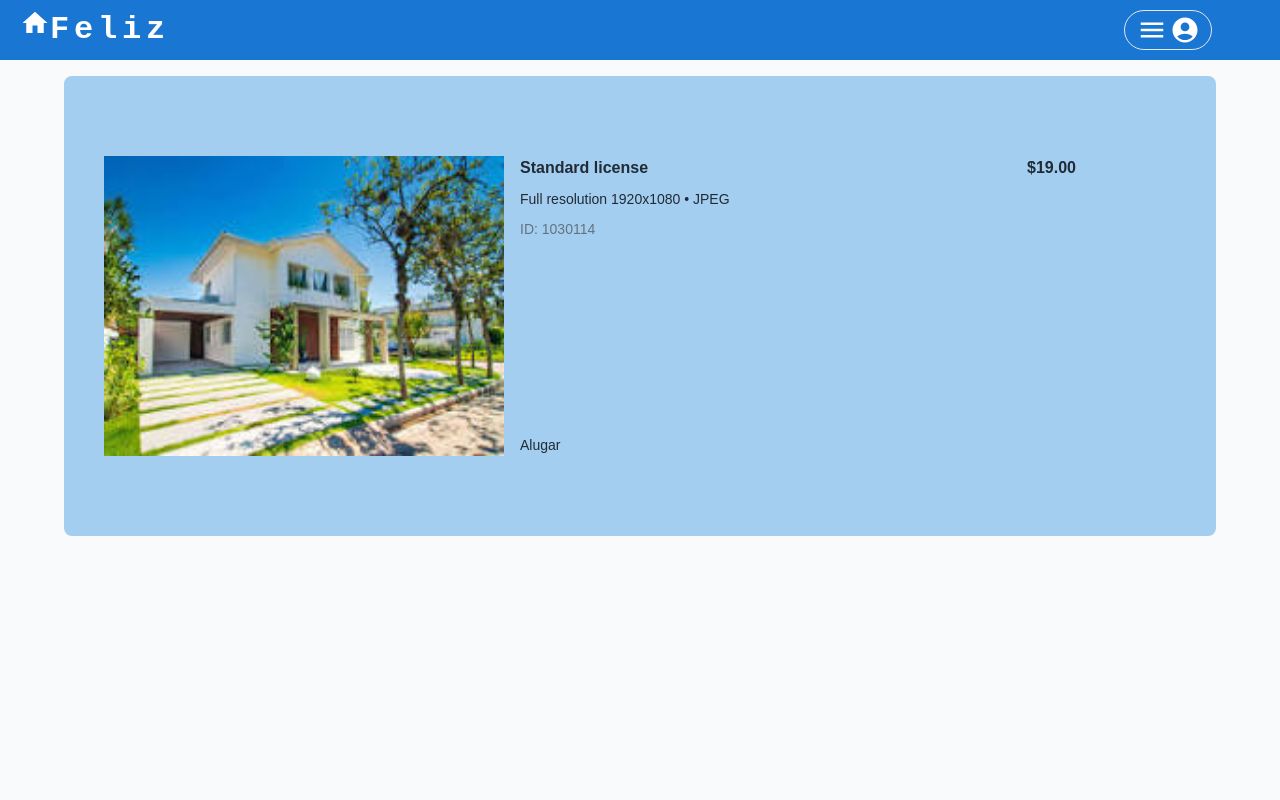
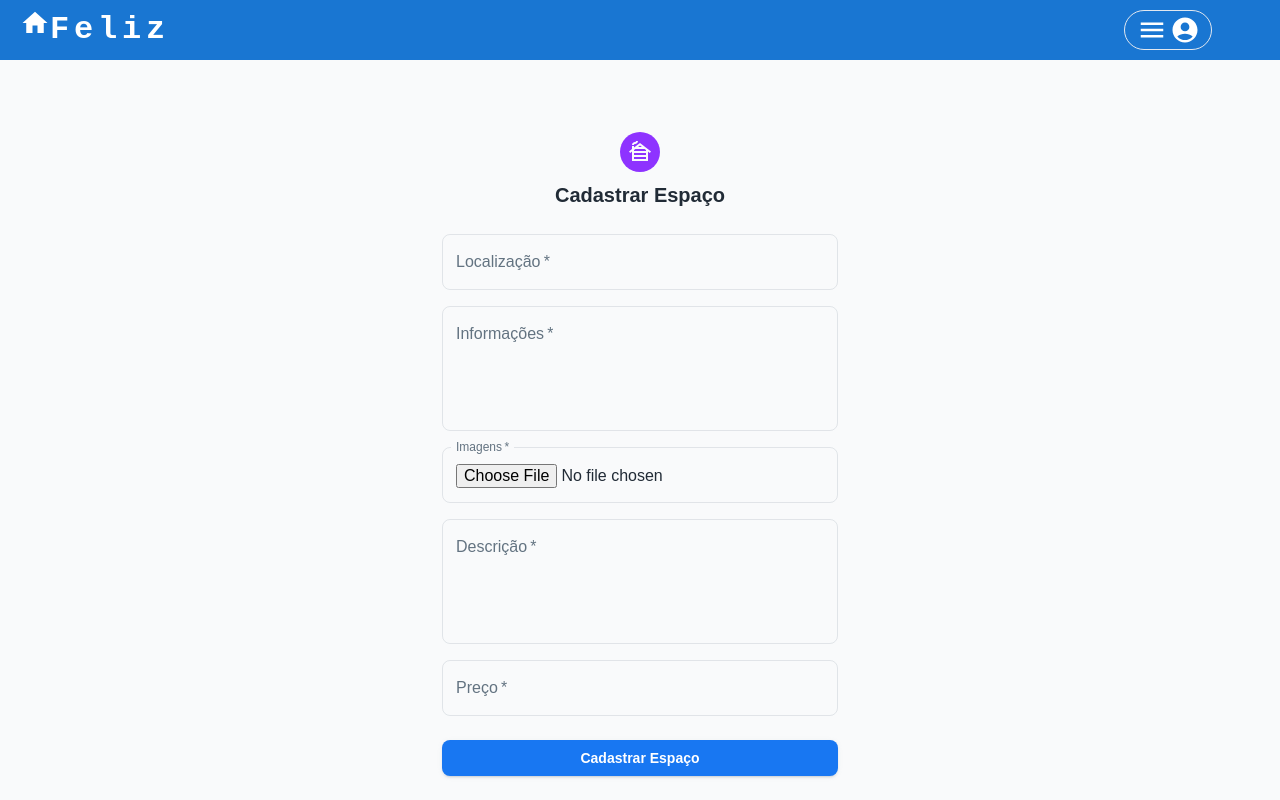
Before and after one commit to thiagofelizardu/Projeto_PAS, a React (Vite) app: page /register-espaco in a window 1280 px wide. Before the commit this address led to /home. Built offline with nearby package versions, Linux system fonts and the light colour scheme.

Commit message:
Cadastro Espaço

```diff
--- a/src/App.jsx
+++ b/src/App.jsx
@@ -1,34 +1,38 @@
-import React from 'react'
+import React from 'react';
 import { Routes, Route, Navigate } from 'react-router-dom';
-import { Container } from '@mui/material';
-
 import SignUp from './pages/signs/SignUp';
 import SignIn from './pages/signs/SignIn';
-import  ThemeProvider  from './theme';
+import ThemeProvider from './theme';
 import AuthProvider from './context/AuthProvider';
 import HomePage from './pages/HomePage';
 import NavBar from './components/NavBar';
 import Sobre from './pages/Sobre';
 import Inside from './pages/Inside';
 import Profile from './pages/Profile';
-
+import Page404 from './pages/Page404';
+import RegistrarEspaco from './pages/RegistarEspaco';
+import { CadastroProvider } from './context/CadastroContext';
 
 const App = () => {
   return (
     <ThemeProvider>
       <AuthProvider>
+        <CadastroProvider>
           <div className='bodyApp'>
             <NavBar />
             <Routes>
               <Route path="/profile" element={<Profile />} />
+              <Route path="/register-espaco" element={<RegistrarEspaco />} />
               <Route path="/sobre" element={<Sobre />} />
               <Route path="/sign-up" element={<SignUp />} />
               <Route path="/sign-in" element={<SignIn />} />
               <Route path="/home" element={<HomePage />} />
               <Route path="/inside" element={<Inside />} />
-          <Route path="*" element={<Navigate to="/home" replace />} />
+              <Route path="/page404" element={<Page404 />} />
+              <Route path="*" element={<Navigate to="/Page404" replace />} />
             </Routes>
           </div>
+        </CadastroProvider>
       </AuthProvider>
     </ThemeProvider>
   );
--- /dev/null
+++ b/src/components/FormatPrice.jsx
@@ -0,0 +1,7 @@
+
+export default function FormatPrice(price) {
+    return new Intl.NumberFormat('pt-BR', {
+      style: 'currency',
+      currency: 'BRL',
+    }).format(price);
+  }
--- a/src/components/navBar/UserMenu.jsx
+++ b/src/components/navBar/UserMenu.jsx
@@ -12,7 +12,7 @@ const options = [
   { label: 'Cadastre-se', path: '/sign-up' },
   { label: 'Entrar', path: '/sign-in' },
   { label: 'Profile', path: '/profile' },
-  { label: 'Divulgar Espaço', path: '/divulgar-espaco' },
+  { label: 'Divulgar Espaço', path: '/register-espaco' },
   { label: 'Sair', path: '/login' },
 ];
 
@@ -85,8 +85,7 @@ export default function UserMenu() {
           {options.map((option) => (
             <MenuItem
               key={option.label}
-              selected={option.label === 'Profile'}
-              onClick={option.label === 'Sair' ? handleLogout : handleClose} // Chama handleLogout se a opção for "Sair"
+              onClick={option.label === 'Sair' ? handleLogout : handleClose}
               component={Link}
               to={option.path}
             >
--- /dev/null
+++ b/src/context/CadastroContext.jsx
@@ -0,0 +1,23 @@
+import React, { createContext, useContext, useState } from 'react';
+
+const CadastroContext = createContext();
+
+export const useCadastro = () => {
+  return useContext(CadastroContext);
+};
+
+export const CadastroProvider = ({ children }) => {
+  const [cadastro, setCadastro] = useState([]);
+
+  const addCadastro = (newCadastro) => {
+    setCadastro([...cadastro, newCadastro]);
+  };
+
+  return (
+    <CadastroContext.Provider value={{ cadastro, addCadastro }}>
+      {children}
+    </CadastroContext.Provider>
+  );
+};
+
+export default CadastroContext;
--- a/src/main.jsx
+++ b/src/main.jsx
@@ -2,6 +2,7 @@ import React from 'react'
 import ReactDOM from 'react-dom/client'
 import App from './App'
 import { BrowserRouter } from 'react-router-dom';
+
 
 const root = ReactDOM.createRoot(document.getElementById('root'));
 root.render(
--- /dev/null
+++ b/src/pages/RegistarEspaco.jsx
@@ -0,0 +1,160 @@
+import React, { useState } from 'react';
+import { useNavigate } from 'react-router-dom';
+import {
+  Avatar,
+  Box,
+  Button,
+  Container,
+  CssBaseline,
+  Grid,
+  TextField,
+  Typography
+} from '@mui/material';
+import CabinIcon from '@mui/icons-material/Cabin';
+import ThemeProvider from '../theme';
+import { CadastroProvider, useCadastro } from '../context/CadastroContext';
+import FormatPrice from '../components/FormatPrice';
+
+export default function RegistrarEspaco() {
+  const navigate = useNavigate();
+
+
+  const { addCadastro } = useCadastro();
+
+  const [formValues, setFormValues] = useState({
+    location: '',
+    info: '',
+    imagens: null,
+    descrition: '',
+    price: ''
+  });
+
+  const handlePriceChange = (value) => {
+    let numericValue = parseFloat(value.replace(/[^\d.-]/g, '')) / 100;
+    numericValue = isNaN(numericValue) ? 0 : numericValue;
+
+    const formattedPrice = FormatPrice(numericValue);
+    setFormValues({
+      ...formValues,
+      priceRaw: numericValue,
+      price: formattedPrice,
+    });
+  };
+
+  const handleSubmit = (event) => {
+    event.preventDefault();
+    addCadastro(formValues);
+    console.log(formValues);
+    navigate('/home');
+  };
+
+  const handleImageChange = (event) => {
+    const file = event.target.files[0];
+    setFormValues({ ...formValues, imagens: file });
+  };
+
+  return (
+    <ThemeProvider>
+      <CadastroProvider>
+        <Container component="main" maxWidth="xs">
+          <CssBaseline />
+          <Box
+            sx={{
+              marginTop: 8,
+              display: 'flex',
+              flexDirection: 'column',
+              alignItems: 'center'
+            }}
+          >
+            <Avatar sx={{ m: 1, bgcolor: 'secondary.main' }}>
+              <CabinIcon />
+            </Avatar>
+            <Typography component="h1" variant="h5">
+              Cadastrar Espaço
+            </Typography>
+            <Box component="form" noValidate onSubmit={handleSubmit} sx={{ mt: 3 }}>
+              <Grid container spacing={2}>
+                <Grid item xs={12}>
+                  <TextField
+                    onChange={(e) => setFormValues({ ...formValues, location: e.target.value })}
+                    value={formValues.location}
+                    required
+                    fullWidth
+                    id="location"
+                    label="Localização"
+                    name="location"
+                  />
+                </Grid>
+                <Grid item xs={12}>
+                  <TextField
+                    onChange={(e) => setFormValues({ ...formValues, info: e.target.value })}
+                    value={formValues.info}
+                    required
+                    fullWidth
+                    id="info"
+                    label="Informações"
+                    name="info"
+                    multiline
+                    rows={4}
+                  />
+                </Grid>
+                <Grid item xs={12}>
+                  <TextField
+                    onChange={handleImageChange}
+                    required
+                    fullWidth
+                    id="imagens"
+                    label="Imagens"
+                    name="imagens"
+                    type="file"
+                    InputLabelProps={{
+                      shrink: true,
+                    }}
+                    inputProps={{
+                      accept: 'imagens/*',
+                    }}
+                  />
+                </Grid>
+                <Grid item xs={12}>
+                  <TextField
+                    onChange={(e) => setFormValues({ ...formValues, descrition: e.target.value })}
+                    value={formValues.descrition}
+                    required
+                    fullWidth
+                    id="descrition"
+                    label="Descrição"
+                    name="descrition"
+                    multiline
+                    rows={4}
+                  />
+                </Grid>
+                <Grid item xs={12}>
+                  <TextField
+                    onChange={(e) => handlePriceChange(e.target.value)}
+                    value={formValues.price}
+                    required
+                    fullWidth
+                    id="price"
+                    label="Preço"
+                    name="price"
+                    type="text"
+
+                  />
+
+                </Grid>
+              </Grid>
+              <Button
+                type="submit"
+                fullWidth
+                variant="contained"
+                sx={{ mt: 3, mb: 2 }}
+              >
+                Cadastrar Espaço
+              </Button>
+            </Box>
+          </Box>
+        </Container>
+      </CadastroProvider>
+    </ThemeProvider>
+  );
+}
```
Also changed, not shown: src/components/privateRoute/PrivateRoute.jsx (deleted, +0 -16 lines). Lines whose indentation alone changed are shown as unchanged.
